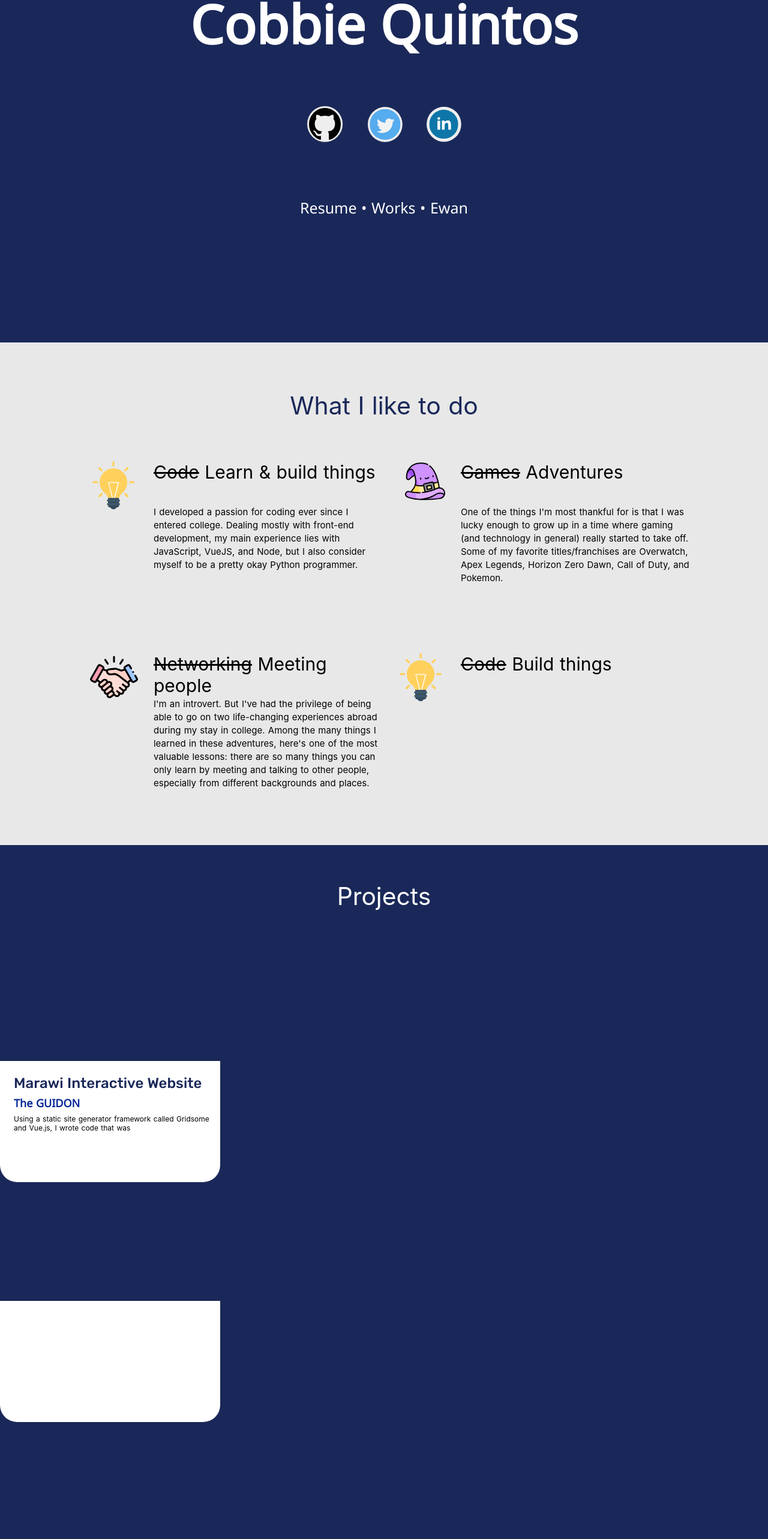
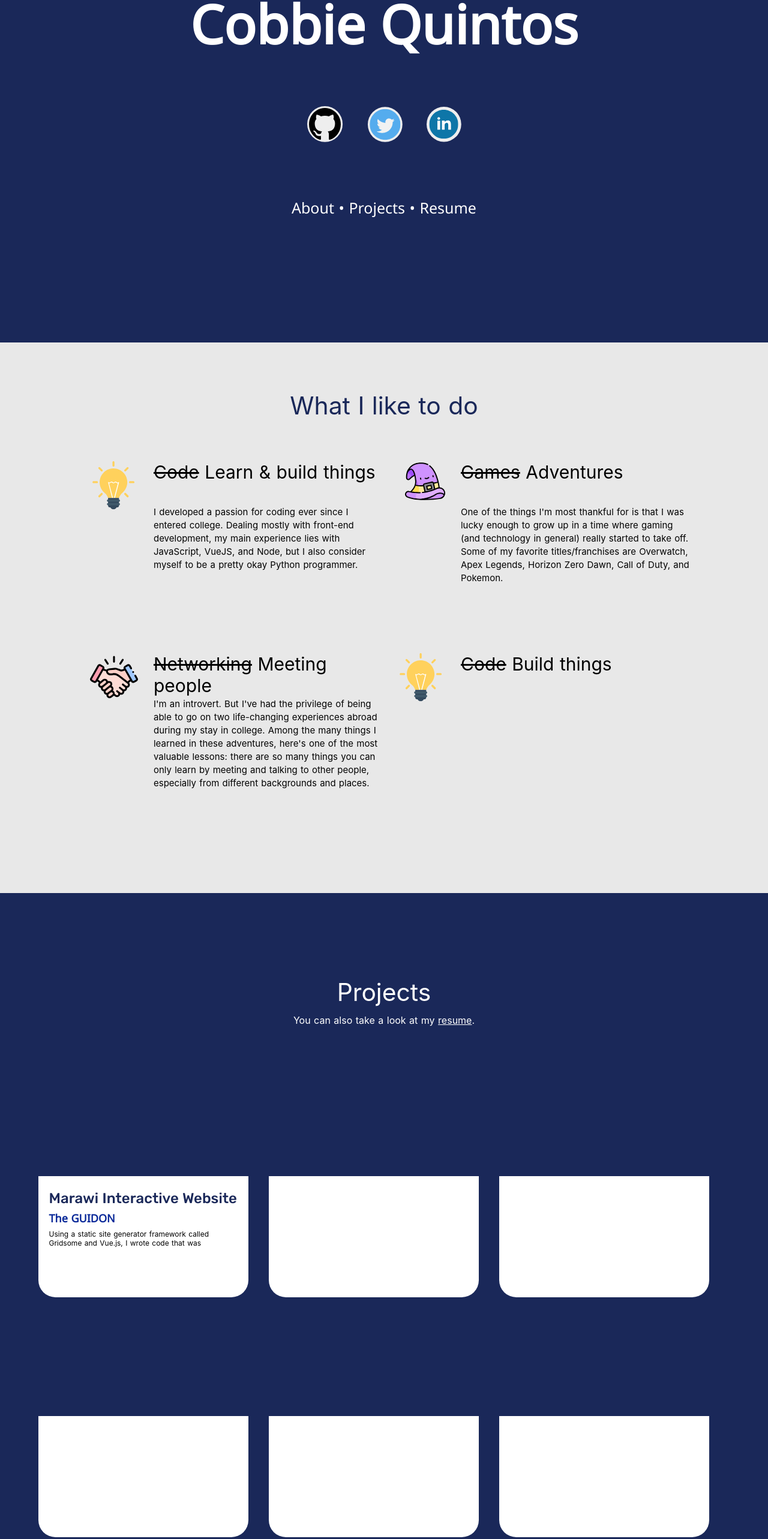
Before and after one commit to cobbie/portfolio-site, a Nuxt app: page / in a window 1280 px wide. Shown: the part 229-2795 px from the top of the page at 60% size. Built offline with nearby package versions, Linux system fonts and the light colour scheme.

Commit message:
spacing shit

```diff
--- a/components/Project.vue
+++ b/components/Project.vue
@@ -26,7 +26,7 @@ export default {
 @import url('https://fonts.googleapis.com/css?family=Noto+Sans&display=swap');
 
 .proj-container{
-width: 367px;
+width: 350px;
 height: 399.94px;
 
 }
@@ -56,9 +56,11 @@ border-radius: 0px 0px 28.46px 28.46px;
 .proj-desc{
     padding-top: 7px;
     font-size: 12px;
+    width: 80%
 }
 
 .proj-title, .proj-org, .proj-desc{
-    padding-left: 23px;
+    width: 90%;
+    margin: 0 auto;
 }
 </style>
--- a/pages/index.vue
+++ b/pages/index.vue
@@ -7,11 +7,11 @@
   <img src="~/assets/linkedin.svg">
   </div>
   <div id="links">
-  <span>Resume</span> • <span>Works</span> • <span>Ewan</span>
+  <a>About</a>  •  <a>Projects</a>  •  <a>Resume</a>
   </div>
   </div>
   <div class="about-me">
-    <h1 class="about-header">What I like to do</h1>
+    <h1 class="about-header"><a name="about">What I like to do</a></h1>
     <div class="about-grid">
       <div class="about-grid-item item-1">
         <img class="about-item-img" src="~/assets/idea.svg" alt="">
@@ -33,6 +33,7 @@
   </div>
   <div class="works">
     <h1 class="project-header-main">Projects</h1>
+    <h3 class="resume">You can also take a look at my <u>resume</u>.</h3>
     <div class="proj-grid">
       <project class="proj-grid-item proj-item-1" title="Marawi Interactive Website" org="The GUIDON" desc="Using a static site generator framework called Gridsome and Vue.js, I wrote code that was "></project>
       <project class="proj-grid-item"></project>
@@ -42,6 +43,10 @@
       <project class="proj-grid-item"></project>
     </div>
   </div>
+
+  <footer>
+    <p>Wanna connect/inquire, collaborate, have a cup of coffee, or play some Apex legends/Pokemon? You can shoot me an email at cobbiequintos@gmail.com, send me a LinkedIn message, or tweet me @cobbiequintos.</p>
+  </footer>
 
   </div>
 </template>
@@ -106,6 +111,9 @@ export default {
   margin: 0 auto;
   display: block;
     text-align: center;
+height: auto;
+padding-top: 80px;
+padding-bottom: 80px;
 }
 
 .about-header{
@@ -184,8 +192,21 @@ font-size: 40.82px;
   text-decoration: line-through
 }
 
+.resume{
+  margin: 0 auto;
+  color: white;
+  font-size: 16px;
+  text-align: center;
+  padding-top: 12px;
+  font-weight: normal
+}
+
+
 .works{
   background-color: #1A2859;
+  height: auto;
+  padding-top: 80px;
+  padding-bottom: 100px;
 }
 .project-header-main{
   color: white;
@@ -194,4 +215,41 @@ font-size: 40.82px;
   padding-top: 60px;
 text-align: center;
 }
+.proj-grid{
+display: grid;
+margin: 0 auto;
+grid-template-columns: 1fr 1fr 1fr;
+grid-template-rows: 1fr 1fr;
+width: 90vw;
+}
+.proj-grid-item{
+
+}
+
+footer{
+  height: 200px;
+background-color: #E8E8E8;
+display: flex;
+justify-content: center;
+vertical-align: middle;
+align-items: center;
+  height: 20vh;
+
+}
+
+footer>p{
+  width: 80vw;
+font-family: Noto Sans;
+font-style: normal;
+font-weight: normal;
+font-size: 18px;
+line-height: 25px;
+}
+u, a{
+  cursor: pointer;
+}
+
+a:hover{
+  font-weight: bold;
+}
 </style>
```
